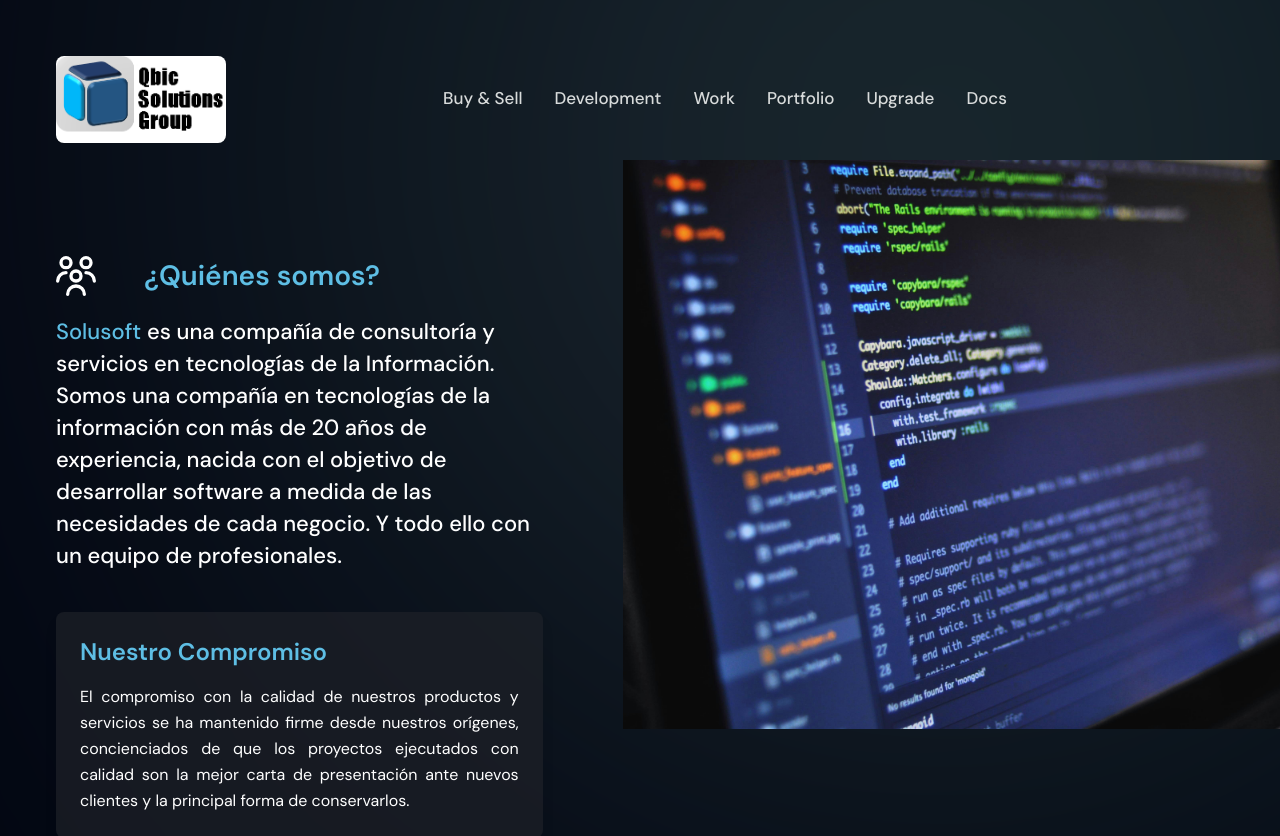
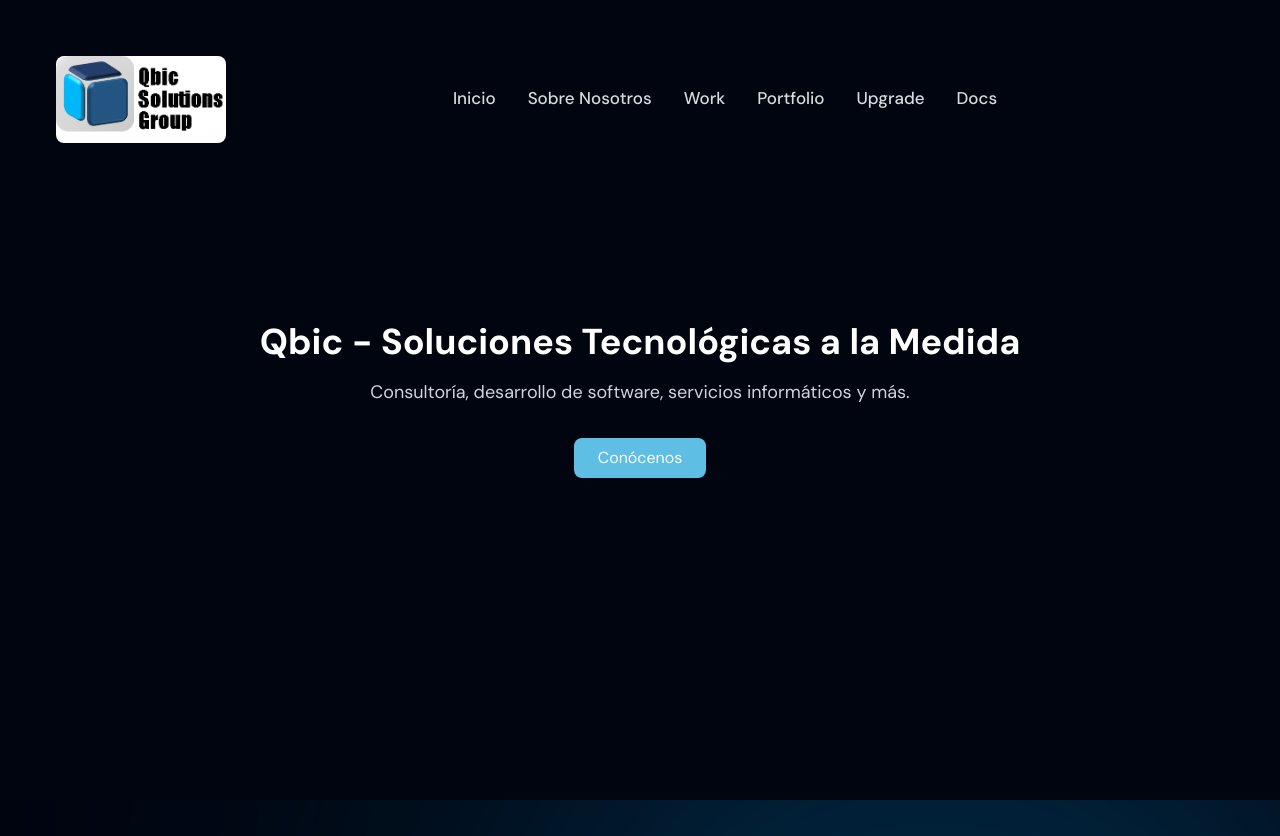
Before and after one commit to Yumei130/qbicSolutions, a Next.js app: page / in a window 1280 px wide. Shown: the top 836 px of the page. Built offline with nearby package versions, Linux system fonts and the light colour scheme.

Commit message:
Inicio y About us

```diff
--- a/src/app/page.tsx
+++ b/src/app/page.tsx
@@ -7,6 +7,7 @@
 import Upgrade from "@/components/Home/upgrade";
 import Perks from "@/components/Home/perks";
 import { Metadata } from "next";
+import Inicio from "@/components/Home/Hero/inicio";
 export const metadata: Metadata = {
   title: "Qbic Solutions Group",
 };
@@ -14,6 +15,7 @@
 export default function Home() {
   return (
     <main>
+      <Inicio/>
       <Hero />
       <Work />
       <TimeLine />
--- a/src/components/Home/Hero/index.tsx
+++ b/src/components/Home/Hero/index.tsx
@@ -1,12 +1,7 @@
-"use client";
-import Link from "next/link";
+"use client";;
 import Image from "next/image";
-import { motion } from "framer-motion";
-import BuyCrypto from "./buy-form";
-import SellCrypto from "./sell-form";
-import CardSlider from "./slider";
+import { motion, useInView, useAnimation } from "framer-motion";
 import { useEffect, useRef, useState, useCallback } from "react";
-import { Icon } from "@iconify/react/dist/iconify.js";
 import { getImagePrefix } from "@/utils/utils";
 
 const Hero = () => {
@@ -38,28 +33,45 @@
     document.body.style.overflow = isBuying || isSelling ? "hidden" : "";
   }, [isBuying, isSelling]);
 
-  const leftAnimation = {
-    initial: { x: "-100%", opacity: 0 },
-    animate: { x: 0, opacity: 1 },
-    exit: { x: "-100%", opacity: 0 },
-    transition: { duration: 0.6 },
-  };
+  // Animación controlada por scroll (que se repita)
+  const leftControls = useAnimation();
+  const rightControls = useAnimation();
 
-  const rightAnimation = {
-    initial: { x: "100%", opacity: 0 },
-    animate: { x: 0, opacity: 1 },
-    exit: { x: "100%", opacity: 0 },
-    transition: { duration: 0.6 },
-  };
+  const leftRef = useRef(null);
+  const rightRef = useRef(null);
+
+  const isLeftInView = useInView(leftRef, { margin: "-100px" });
+  const isRightInView = useInView(rightRef, { margin: "-100px" });
+
+  useEffect(() => {
+    if (isLeftInView) {
+      leftControls.start({ x: 0, opacity: 1, transition: { duration: 0.6 } });
+    } else {
+      leftControls.start({ x: "-100%", opacity: 0 });
+    }
+  }, [isLeftInView, leftControls]);
+
+  useEffect(() => {
+    if (isRightInView) {
+      rightControls.start({ x: 0, opacity: 1, transition: { duration: 0.6 } });
+    } else {
+      rightControls.start({ x: "100%", opacity: 0 });
+    }
+  }, [isRightInView, rightControls]);
 
   return (
     <section
       className="relative md:pt-40 md:pb-28 py-20 overflow-hidden z-1"
-      id="main-banner"
+      id="about-us"
     >
       <div className="container mx-auto lg:max-w-screen-xl px-4">
         <div className="grid grid-cols-12">
-          <motion.div {...leftAnimation} className="lg:col-span-5 col-span-12">
+          <motion.div
+            ref={leftRef}
+            initial={{ x: "-100%", opacity: 0 }}
+            animate={leftControls}
+            className="lg:col-span-5 col-span-12 z-10"
+          >
             <div className="flex gap-6 items-center lg:justify-start justify-center mb-5 mt-24">
               <Image
                 src={`${getImagePrefix()}images/icons/users.svg`}
@@ -70,76 +82,55 @@
               />
               <i className="fi fi-rr-users-alt"></i>
               <p className="text-white sm:text-28 text-18 mb-0">
-                <span className="text-primary font-semibold">¿Quiénes somos?</span>
+                <span className="text-primary font-semibold">
+                  ¿Quiénes somos?
+                </span>
               </p>
             </div>
-            <h1 className="font-medium text-22 lg:text-start text-center text-white mb-10">
-              {/* Buy and Sell <span className="text-primary">Crypto</span> of your{" "} */}
-              <span className="text-primary">Solusoft</span> es una compañía de consultoría y servicios en tecnologías de la Información.
-              Somos una compañía en tecnologías de la información con más de 20 años de experiencia, nacida con el objetivo de desarrollar software a medida de las necesidades de cada negocio.
-              Y todo ello con un equipo de profesionales.
+            <h1 className="font-medium text-22 text-justify text-white mb-10">
+              <span className="text-primary">Solusoft</span> es una compañía de
+              consultoría y servicios en tecnologías de la Información. Somos
+              una compañía en tecnologías de la información con más de 20 años
+              de experiencia, nacida con el objetivo de desarrollar software a
+              medida de las necesidades de cada negocio. Y todo ello con un
+              equipo de profesionales.
             </h1>
             <div className="bg-dark_grey bg-opacity-70 p-6 rounded-lg shadow-lg mb-10">
-    <h2 className="text-2xl font-semibold text-primary mb-4 text-center lg:text-start">Nuestro Compromiso</h2>
-    <p className="text-white leading-relaxed text-justify">
-      El compromiso con la calidad de nuestros productos y servicios se ha mantenido firme desde nuestros orígenes,
-      concienciados de que los proyectos ejecutados con calidad son la mejor carta de presentación ante nuevos clientes
-      y la principal forma de conservarlos.
-    </p>
-  </div>
-            {/* <div className="flex items-center md:justify-start justify-center gap-8">
-              <button
-                className="bg-primary border border-primary rounded-lg text-21 font-medium hover:bg-transparent hover:text-primary text-darkmode py-2 px-7 z-50"
-                onClick={() => setIsBuyingOpen(true)}
-              >
-                Buy Crypto
-              </button>
-              <button
-                className="bg-transparent border border-primary rounded-lg text-21 font-medium hover:bg-primary hover:text-darkmode text-primary py-2 px-7"
-                onClick={() => setIsSellingOpen(true)}
-              >
-                Sell Crypto
-              </button>
-            </div> */}
-            {/* <div className="flex items-center md:justify-start justify-center gap-12 mt-20">
-              <Link href="#" className="hover:scale-110 duration-300">
-                <Image
-                  src={`${getImagePrefix()}images/hero/playstore.png`}
-                  alt="Play Store"
-                  width={240}
-                  height={70}
-                />
-              </Link>
-              <Link href="#" className="hover:scale-110 duration-300">
-                <Image
-                  src={`${getImagePrefix()}images/hero/applestore.png`}
-                  alt="App Store"
-                  width={240}
-                  height={70}
-                />
-              </Link>
-            </div> */}
+              <h2 className="text-2xl font-semibold text-primary mb-4 text-center lg:text-start">
+                Nuestro Compromiso
+              </h2>
+              <p className="text-white leading-relaxed text-justify">
+                El compromiso con la calidad de nuestros productos y servicios
+                se ha mantenido firme desde nuestros orígenes, concienciados de
+                que los proyectos ejecutados con calidad son la mejor carta de
+                presentación ante nuevos clientes y la principal forma de
+                conservarlos.
+              </p>
+            </div>
           </motion.div>
+
           <motion.div
-            {...rightAnimation}
+            ref={rightRef}
+            initial={{ x: "100%", opacity: 0 }}
+            animate={rightControls}
             className="col-span-7 lg:block hidden"
           >
-            <div className="ml-20 -mr-64">
+            <div className="ml-20 -mr-64 mt-20">
               <Image
                 src={`${getImagePrefix()}images/hero/code.jpg`}
                 alt="Banner"
                 width={1150}
                 height={1150}
+                className="rounded-3xl "
               />
             </div>
           </motion.div>
+          <div className="absolute w-50 h-50 bg-gradient-to-t from-sky-700 to-darkmode blur-220 rounded-full -top-64 -right-14 -z-40"></div>
         </div>
-        {/* <CardSlider /> */}
       </div>
-      <div className="absolute w-50 h-50 bg-gradient-to-bl from-tealGreen from-50% to-charcoalGray to-60% blur-400 rounded-full -top-64 -right-14 -z-1"></div>
 
-      {/* Modals for Buy and Sell */}
-      {isBuying && (
+      {/* Buy Modal */}
+      {/* {isBuying && (
         <div className="fixed top-0 left-0 w-full h-full bg-black bg-opacity-50 flex items-center justify-center z-50">
           <div
             ref={BuyRef}
@@ -158,8 +149,10 @@
             <BuyCrypto />
           </div>
         </div>
-      )}
-      {isSelling && (
+      )} */}
+
+      {/* Sell Modal */}
+      {/* {isSelling && (
         <div className="fixed top-0 left-0 w-full h-full bg-black bg-opacity-50 flex items-center justify-center z-50">
           <div
             ref={SellRef}
@@ -178,7 +171,7 @@
             <SellCrypto />
           </div>
         </div>
-      )}
+      )} */}
     </section>
   );
 };
--- /dev/null
+++ b/src/components/Home/Hero/inicio.tsx
@@ -0,0 +1,19 @@
+export default function Inicio() {
+  return (
+    <section
+      id="home"
+      >
+    <div className="min-h-screen flex flex-col justify-center items-center text-center px-4">
+      <h1 className="text-4xl font-bold text-white mb-4">
+        Qbic - Soluciones Tecnológicas a la Medida
+      </h1>
+      <p className="text-lg text-gray-300 max-w-2xl mb-8">
+        Consultoría, desarrollo de software, servicios informáticos y más.
+      </p>
+      <a href="#about-us" className="bg-primary text-white py-2 px-6 rounded-lg">
+        Conócenos
+      </a>
+    </div>
+    </section>
+  );
+}
--- a/src/components/Layout/Header/Navigation/menuData.tsx
+++ b/src/components/Layout/Header/Navigation/menuData.tsx
@@ -1,8 +1,8 @@
 import { HeaderItem } from "@/types/menu";
 
 export const headerData: HeaderItem[] = [
-  { label: "Buy & Sell", href: "/#main-banner" },
-  { label: "Development", href: "/#development" },
+  { label: "Inicio", href: "/#home" },
+  { label: "Sobre Nosotros", href: "/#about-us" },
   { label: "Work", href: "/#work" },
   { label: "Portfolio", href: "/#portfolio" },
   { label: "Upgrade", href: "/#upgrade" },
```
